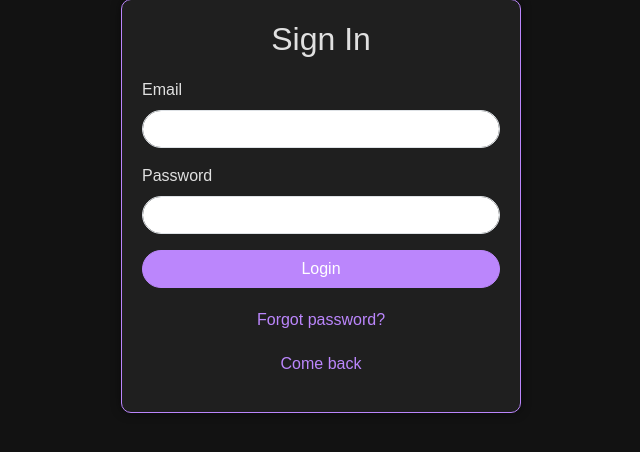
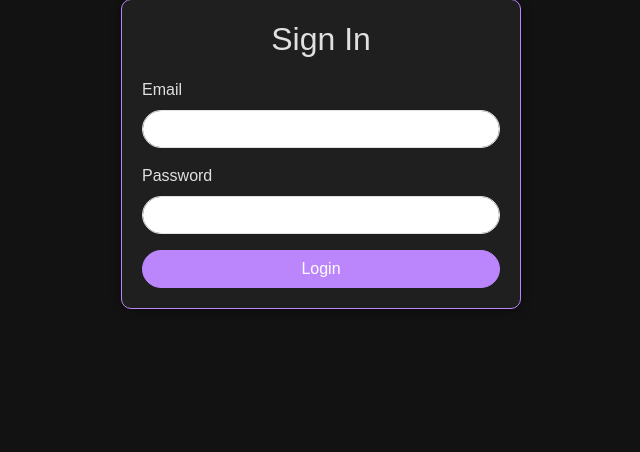
Before and after one commit to RevxngeDev/Symfony-proyect2, a Symfony app: template templates/login.html.twig in a window 1280 px wide. Shown: the part 101-553 px from the top of the page, without its empty margins (319-959 px from the left). Run offline with Twig, Linux system fonts and the light colour scheme; the template is opened without the code that fills it, so the values that code supplies are empty; some libraries are stand-ins or nearby versions.

Commit message:
todo hecho added

```diff
--- a/templates/login.html.twig
+++ b/templates/login.html.twig
@@ -24,12 +24,6 @@
         </div>
         <button type="submit" class="btn btn-primary w-100">Login</button>
     </form>
-    <div class="forgot-password">
-        <p><a href="/forgot-password">Forgot password?</a></p>
-    </div>
-    <div class="home">
-        <p><a href="/">Come back</a></p>
-    </div>
 </div>
 <script src="https://cdn.jsdelivr.net/npm/bootstrap@5.3.3/dist/js/bootstrap.bundle.min.js"></script>
 </body>
```
Also changed, not shown: src/Controller/HomeController.php (+9 -2 lines).
